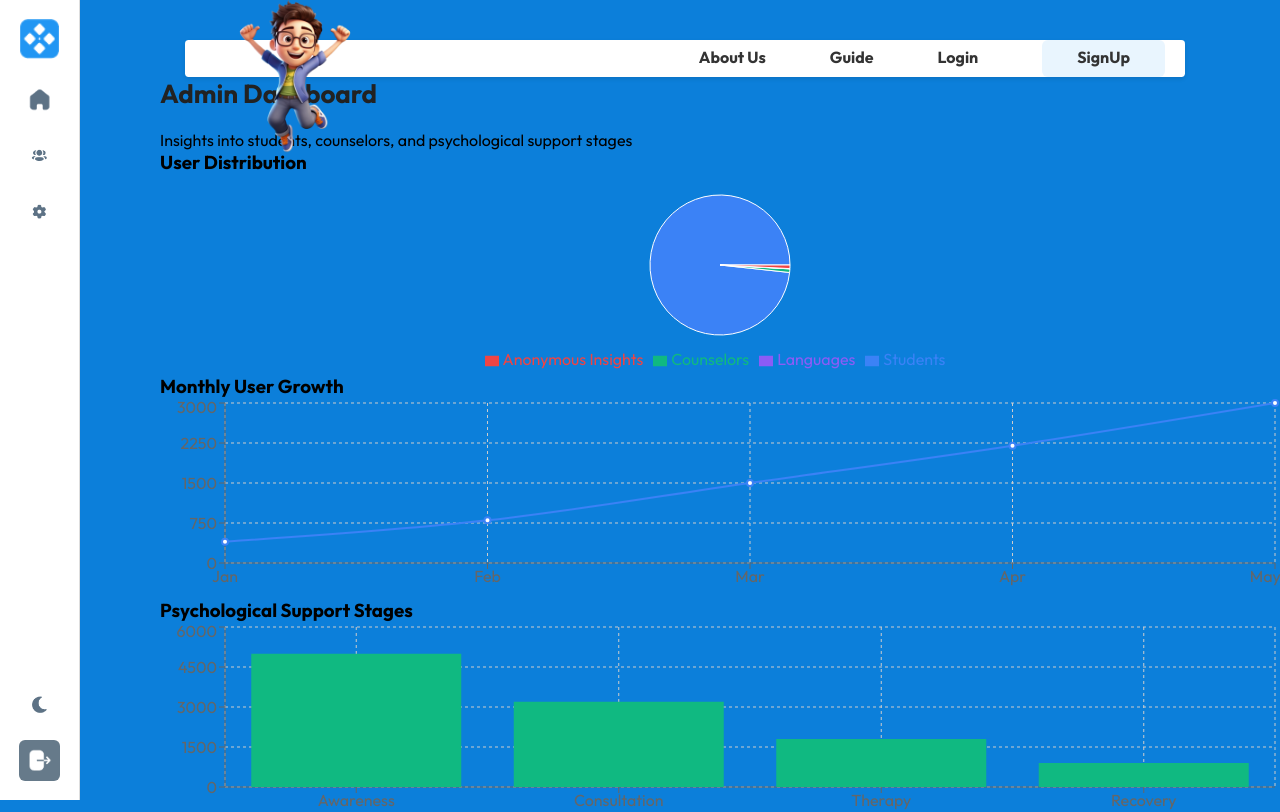
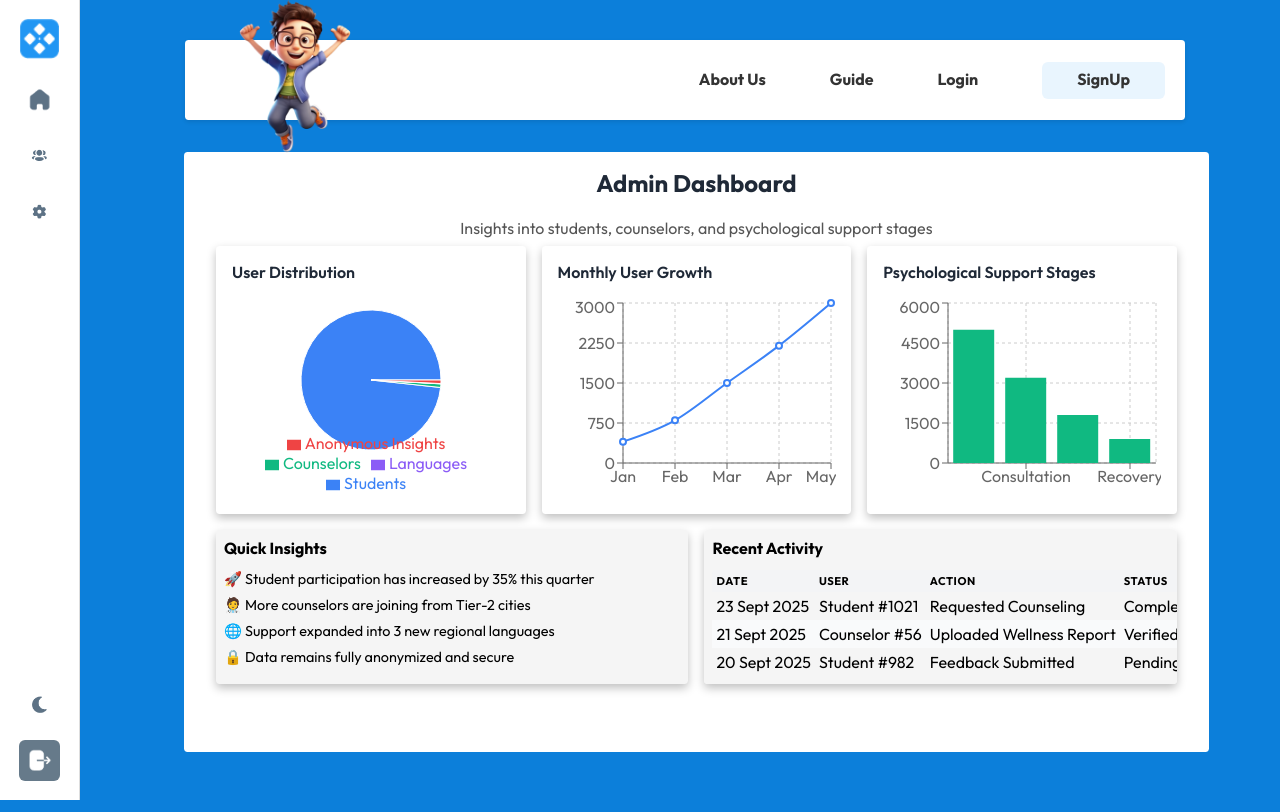
Before and after one commit to swapnilmishra4328-cell/SIH, a React (Vite) app in the folder Frontend/: page /admin in a window 1280 px wide. Shown: the top 812 px of the page. Built offline with nearby package versions, Linux system fonts and the light colour scheme.

Commit message:
Update Dashboard.css

```diff
--- a/Frontend/src/Components/AdminPage/DashboardForAdmin/Dashboard.css
+++ b/Frontend/src/Components/AdminPage/DashboardForAdmin/Dashboard.css
@@ -1,146 +1,154 @@
-.dashboard-page {
-  padding: 25px;
-  font-family: "Inter", sans-serif;
-  min-height: 100vh;
+/* Main Page Container */
+.db-page {
+  background-color: white;
+  min-height: 75vh;
+  width: 91.5%;
+  margin-left: 1.5rem;
+  margin-top: 2rem;
+  padding: 1rem 2rem;
+  border-radius: 3.66px;
+  display: flex;
+  flex-direction: column;
+  align-items: center;
+  box-sizing: border-box;
 }
 
-.dashboard-light {
-  background: #f9fafb;
-  color: #111827;
+.db-header {
+  width: 100%;
+  text-align: center;
+  margin-bottom: 0.5rem;
 }
 
-.dashboard-dark {
-  background: #111827;
-  color: #f9fafb;
+.db-header h1 {
+  font-size: 1.5rem;
+  font-weight: 700;
+  color: #1f2937;
 }
 
-/* Header */
-.dashboard-header {
-  margin-bottom: 25px;
-}
-.dashboard-header h1 {
-  font-size: 28px;
-  font-weight: 700;
-}
-.dashboard-header p {
-  font-size: 15px;
-  color: #6b7280;
+.db-header p {
+  font-size: 1rem;
+  color: #555;
 }
 
-/* KPI Cards */
-.dashboard-cards {
-  display: grid;
-  grid-template-columns: repeat(4, 1fr);
-  gap: 20px;
-  margin-bottom: 35px;
-}
-@media (max-width: 1024px) {
-  .dashboard-cards {
-    grid-template-columns: repeat(2, 1fr);
-  }
-}
-@media (max-width: 600px) {
-  .dashboard-cards {
-    grid-template-columns: 1fr;
-  }
+/* Analytics Charts Section */
+.db-analytics {
+  width: 100%;
+  margin-bottom: 1rem;
+  box-sizing: border-box;
 }
 
-.dashboard-card {
-  background: white;
-  border-radius: 16px;
-  padding: 25px;
-  text-align: center;
-  box-shadow: 0 4px 12px rgba(0,0,0,0.08);
-  transition: transform 0.2s ease, box-shadow 0.2s ease;
-}
-.dashboard-dark .dashboard-card {
-  background: #1f2937;
-}
-.dashboard-card:hover {
-  transform: translateY(-5px);
-  box-shadow: 0 8px 18px rgba(0,0,0,0.15);
-}
-.dashboard-card-number {
-  font-size: 28px;
-  font-weight: 700;
-  margin-bottom: 8px;
-}
-.dashboard-blue { color: #3B82F6; }
-.dashboard-green { color: #10B981; }
-.dashboard-purple { color: #8B5CF6; }
-.dashboard-red { color: #EF4444; }
-
-.dashboard-card-title {
-  font-size: 15px;
-  font-weight: 600;
-  margin-bottom: 4px;
-}
-.dashboard-card-subtext {
-  font-size: 12px;
-  color: #6b7280;
+.db-row {
+  display: flex;
+  flex-wrap: wrap;
+  gap: 1rem;
+  justify-content: space-between;
 }
 
-/* Analytics Grid */
-.dashboard-analytics {
-  display: grid;
-  grid-template-columns: repeat(2, 1fr);
-  gap: 20px;
-  margin-bottom: 35px;
+.db-card {
+  flex: 1;
+  min-width: 280px;
+  padding: 1rem;
+  border-radius: 3.66px;
+  display: flex;
+  flex-direction: column;
+  gap: 1rem;
+  box-shadow: 0 4px 10px rgba(0,0,0,0.25);
+  transition: transform 0.3s ease, box-shadow 0.3s ease;
+  width: 100%;
+  max-width: 100%;
+  box-sizing: border-box;
 }
-@media (max-width: 1024px) {
-  .dashboard-analytics {
-    grid-template-columns: 1fr;
-  }
+
+.db-card:hover {
+  transform: scale(1.02);
+  box-shadow: 0 14px 28px rgba(0,0,0,0.6);
 }
-.analytics-card {
-  background: white;
-  border-radius: 16px;
-  padding: 20px;
-  box-shadow: 0 4px 12px rgba(0,0,0,0.08);
+
+.db-card h3 {
+  font-size: 1rem;
+  font-weight: 600;
+  color: #1f2937;
 }
-.dashboard-dark .analytics-card {
-  background: #1f2937;
+
+/* Insights + Activity Section */
+.db-second-part {
+  display: flex;
+  flex-wrap: wrap;
+  gap: 1rem;
+  width: 100%;
+  box-sizing: border-box;
 }
-.analytics-card h3 {
-  font-size: 18px;
-  margin-bottom: 15px;
+
+.db-box {
+  flex: 1;
+  min-width: 300px;
+  background-color: #f5f5f5;
+  padding: 0.5rem;
+  border-radius: 3.66px;
+  box-shadow: 0 4px 10px rgba(0,0,0,0.25);
+  transition: all 0.3s ease;
+  width: 100%;
+  max-width: 100%;
+  box-sizing: border-box;
+  overflow-x: auto;
 }
-.insight-list {
+
+.db-box h3 {
+  font-size: 1rem;
+  font-weight: bold;
+  margin-bottom: 0.75rem;
+}
+
+/* Quick Insights List */
+.db-insights {
   list-style: none;
   padding: 0;
-  font-size: 14px;
-}
-.insight-list li {
-  margin-bottom: 10px;
+  font-size: 0.9rem;
 }
 
-/* Table */
-.activity-table {
+.db-insights li {
+  margin-bottom: 0.5rem;
+}
+
+/* Activity Table */
+.db-table {
   width: 100%;
   border-collapse: collapse;
-  border-radius: 12px;
+  border-radius: 3.66px;
   overflow: hidden;
+  table-layout: auto;   /* Resize with parent */
 }
-.activity-table th, .activity-table td {
-  padding: 12px 15px;
+
+.db-table th, .db-table td {
+  padding: 4px;
   text-align: left;
+  white-space: nowrap;  /* Prevent text breaking */
 }
-.activity-table th {
+
+.db-table th {
   background: #f3f4f6;
-  font-size: 14px;
+  font-size: 0.7rem;
   text-transform: uppercase;
   letter-spacing: 0.5px;
 }
-.dashboard-dark .activity-table th {
-  background: #374151;
-}
-.activity-table tr:nth-child(even) {
+
+.db-table tr:nth-child(even) {
   background: #f9fafb;
 }
-.dashboard-dark .activity-table tr:nth-child(even) {
-  background: #111827;
-}
-.activity-table tr:hover {
+
+.db-table tr:hover {
   background: rgba(0, 123, 255, 0.08);
   cursor: pointer;
 }
+
+/* Responsive */
+@media (max-width: 1024px) {
+  .db-row, .db-second-part {
+    flex-direction: column;
+  }
+
+  .db-card, .db-box {
+    flex: 1 1 100%;
+    max-width: 100%;
+  }
+}
```
